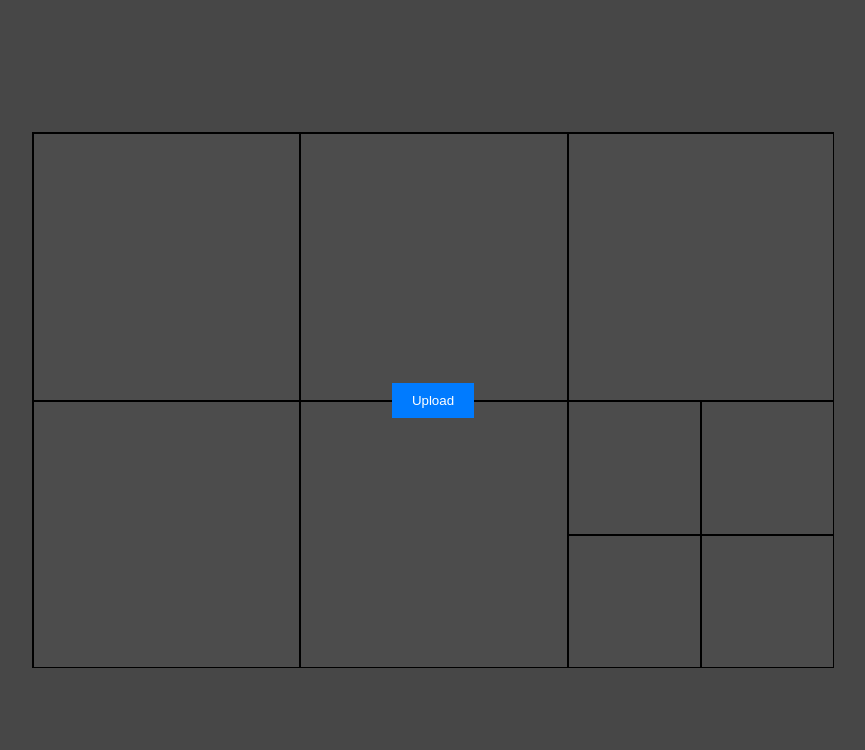
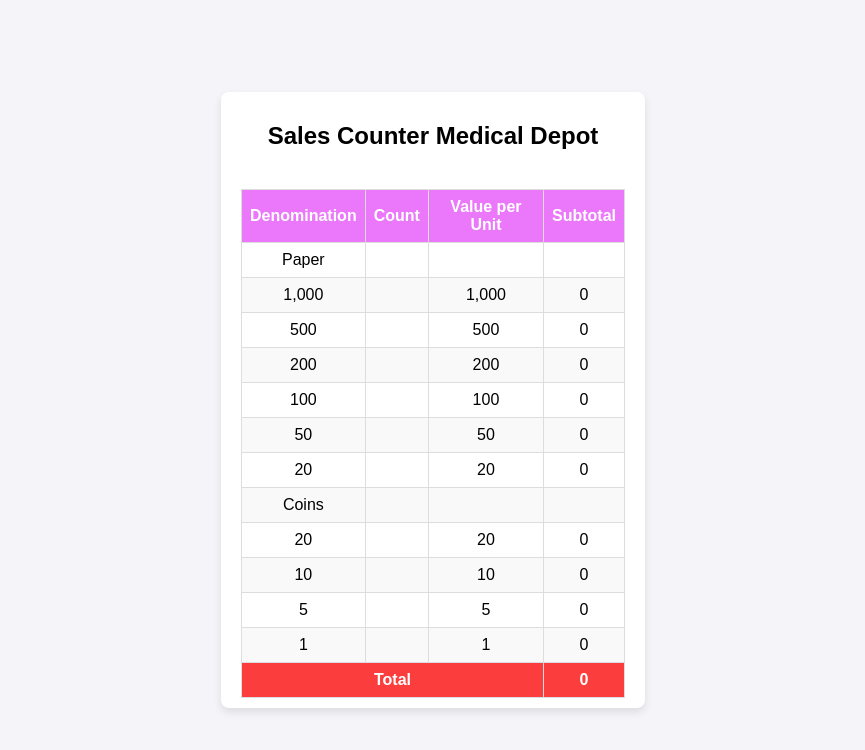
Before and after one commit to xnashers/mdcal, a plain HTML site: page index.html in a window 1280 px wide. Shown: the whole page, without its empty margins (207-1072 px from the left). Drawn offline with Linux system fonts and the light colour scheme.

Commit message:
Add files via upload

```diff
--- a/index.html
+++ b/index.html
@@ -3,124 +3,121 @@
 <head>
     <meta charset="UTF-8">
     <meta name="viewport" content="width=device-width, initial-scale=1.0">
-    <title>Rush ID</title>
+    <title>Medical Depot</title>
     <style>
         body {
+            font-family: Arial, sans-serif;
+            margin: 0;
+            background-color: #f4f4f9;
             display: flex;
             justify-content: center;
             align-items: center;
             height: 100vh;
-            margin: 0;
-            background-color: #f0f0f0;
-            position: relative;
         }
-        .container {
-            width: 100vh;
-            height: calc(100vh / 1.5); /* 4R aspect ratio in landscape is 6:4, i.e., 1.5:1 */
-            max-width: 100vw;
-            max-height: calc(100vw * 1.5);
-            display: grid;
-            grid-template-columns: repeat(6, 1fr);
-            grid-template-rows: repeat(4, 1fr);
-            gap: 2px;
-            border: 1px solid #000;
-            background-color: #fff;
-            overflow: hidden;
-            position: relative;
-            z-index: 1;
+
+        .table-container {
+            width: 4in;
+            height: 6in;
+            background: white;
+            box-shadow: 0 4px 8px rgba(0, 0, 0, 0.1);
+            padding: 20px;
+            border-radius: 8px;
+            display: flex;
+            flex-direction: column;
+            justify-content: center;
         }
-        .square {
-            border: 1px solid #000000;
-            position: relative;
+
+        table {
             width: 100%;
-            height: 100%;
-            display: flex;
-            align-items: center;
-            justify-content: center;
-            overflow: hidden;
+            border-collapse: collapse;
+            margin-top: 20px;
         }
-        .square img {
-            position: absolute;
-            top: 0;
-            left: 0;
-            width: 100%;
-            height: 100%;
-            object-fit: cover;
+
+        th, td {
+            border: 1px solid #ddd;
+            text-align: center;
+            padding: 8px;
         }
-        .big-square {
-            grid-column: span 2;
-            grid-row: span 2;
+
+        th {
+            background-color: #eb78fa;
+            color: white;
+            font-weight: bold;
         }
-        .hidden {
-            display: none;
+
+        tr:nth-child(even) {
+            background-color: #f9f9f9;
         }
-        .upload-btn {
-            padding: 10px 20px;
-            background-color: #007bff;
+
+        tr:hover {
+            background-color: #e0e0e0;
+        }
+
+        .total-row {
+            background-color: #fc3d3d;
             color: white;
-            border: none;
-            cursor: pointer;
-            transition: opacity 0.3s ease;
-            z-index: 3;
-            position: relative;
-        }
-        .upload-btn:hover {
-            opacity: 0.8;
-        }
-        .overlay {
-            position: absolute;
-            top: 0;
-            left: 0;
-            width: 100%;
-            height: 100%;
-            background-color: rgba(0, 0, 0, 0.7);
-            display: flex;
-            justify-content: center;
-            align-items: center;
-            z-index: 2;
+            font-weight: bold;
         }
     </style>
 </head>
 <body>
-    <div class="container" id="printArea">
-        <div class="square big-square" id="square1"></div>
-        <div class="square big-square" id="square2"></div>
-        <div class="square big-square" id="square3"></div>
-        <div class="square big-square" id="square4"></div>
-        <div class="square big-square" id="square5"></div>
-        <div class="square" id="square6"></div>
-        <div class="square" id="square7"></div>
-        <div class="square" id="square8"></div>
-        <div class="square" id="square9"></div>
+    <div class="table-container">
+        <h2 style="text-align: center;">Sales Counter Medical Depot</h2>
 
+        <table>
+            <thead>
+                <tr>
+                    <th>Denomination</th>
+                    <th>Count</th>
+                    <th>Value per Unit</th>
+                    <th>Subtotal</th>
+                </tr>
+            </thead>
+            <tbody>
+                <!-- Paper denominations -->
+                <tr><td>Paper</td><td></td><td></td><td></td></tr>
+                <tr><td>1,000</td><td contenteditable="true"></td><td>1,000</td><td>0</td></tr>
+                <tr><td>500</td><td contenteditable="true"></td><td>500</td><td>0</td></tr>
+                <tr><td>200</td><td contenteditable="true"></td><td>200</td><td>0</td></tr>
+                <tr><td>100</td><td contenteditable="true"></td><td>100</td><td>0</td></tr>
+                <tr><td>50</td><td contenteditable="true"></td><td>50</td><td>0</td></tr>
+                <tr><td>20</td><td contenteditable="true"></td><td>20</td><td>0</td></tr>
+
+                <!-- Coin denominations -->
+                <tr><td>Coins</td><td></td><td></td><td></td></tr>
+                <tr><td>20</td><td contenteditable="true"></td><td>20</td><td>0</td></tr>
+                <tr><td>10</td><td contenteditable="true"></td><td>10</td><td>0</td></tr>
+                <tr><td>5</td><td contenteditable="true"></td><td>5</td><td>0</td></tr>
+                <tr><td>1</td><td contenteditable="true"></td><td>1</td><td>0</td></tr>
+            </tbody>
+            <tfoot>
+                <tr class="total-row">
+                    <td colspan="3">Total</td>
+                    <td>0</td>
+                </tr>
+            </tfoot>
+        </table>
     </div>
 
-    <!-- Dark overlay with centered button -->
-    <div class="overlay">
-        <button class="upload-btn" onclick="document.getElementById('file').click()">Upload</button>
-    </div>
+    <script>
+        // Calculate subtotals and total dynamically
+        document.querySelectorAll('td[contenteditable="true"]').forEach(cell => {
+            cell.addEventListener('input', () => {
+                let row = cell.parentElement;
+                let count = parseInt(row.children[1].innerText) || 0;
+                let value = parseInt(row.children[2].innerText.replace(/,/g, '')) || 0;
+                let subtotal = count * value;
+                row.children[3].innerText = subtotal.toLocaleString();
 
-    <input type="file" accept="image/*" class="hidden" id="file" onchange="loadImage(event)">
-
-    <script>
-        function loadImage(event) {
-            var reader = new FileReader();
-            reader.onload = function() {
-                var imgSrc = reader.result;
-                var squares = document.querySelectorAll('.square');
-                squares.forEach(function(square) {
-                    var img = document.createElement('img');
-                    img.src = imgSrc;
-                    square.innerHTML = '';
-                    square.appendChild(img);
+                // Update the total
+                let total = 0;
+                document.querySelectorAll('tbody tr').forEach(row => {
+                    let subtotal = parseInt(row.children[3]?.innerText.replace(/,/g, '')) || 0;
+                    total += subtotal;
                 });
-                var overlay = document.querySelector('.overlay');
-                if (overlay) {
-                    overlay.style.display = 'none';
-                }
-            }
-            reader.readAsDataURL(event.target.files[0]);
-        }
+                document.querySelector('tfoot .total-row td:last-child').innerText = total.toLocaleString();
+            });
+        });
     </script>
 </body>
 </html>
```
